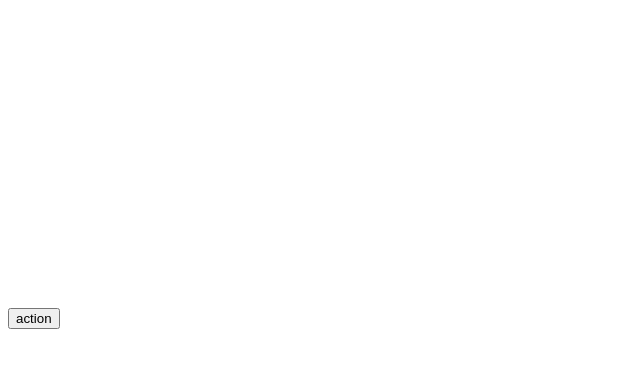
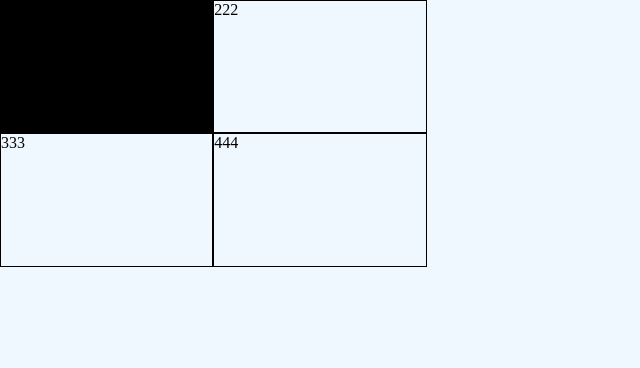
Before and after one commit to yuicchicode/webDev, a plain HTML site: page grids/grid-1/index.html in a window 1280 px wide. Shown: the whole page, without its empty margins (0-640 px from the left). Drawn offline with Linux system fonts and the light colour scheme.

Commit message:
grid animation training

```diff
--- a/grids/grid-1/index.html
+++ b/grids/grid-1/index.html
@@ -9,7 +9,12 @@
 <body>
 
     <div class="container">
-        <div class="div1 divcolor" id="div1"></div>
+        <div class="div1 divcolor" id="div1">
+            <div class="son1d1">111</div>
+            <div class="son2d1">222</div>
+            <div class="son3d1">333</div>
+            <div class="son4d1">444</div>
+        </div>
         <div class="div2 divcolor" id="div2"></div>
         <div class="div3 divcolor" id="div3"></div>
         <div class="div4 divcolor" id="div4"></div>
@@ -20,8 +25,6 @@
         <div class="div9 divcolor" id="div9"></div>
     </div>
 
-    <button class="btn" id="btn">action</button>
-
 
     <script src="script.js"></script>
 </body>
--- a/grids/grid-1/styles.css
+++ b/grids/grid-1/styles.css
@@ -1,3 +1,9 @@
+body, html{
+    height: 100%;
+    margin: 0;
+}
+
+
 
 .container {
     display: grid;
@@ -5,49 +11,114 @@
     grid-template-rows: repeat(3, 1fr);
     grid-column-gap: 0px;
     grid-row-gap: 0px;
+    height: 100%;
+    width: 100%;
 }
 
+/* First Animation */
 .div1 {
     grid-area: 1 / 1 / 2 / 2;
-    height: 100px;
+    height: 100%;
+    background-color: aliceblue;
+    margin: 0;
+    display: grid;
+    grid-template-columns: repeat(2, 1fr);
+    grid-template-rows: repeat(2, 1fr);
+    grid-column-gap: 0px;
+    grid-row-gap: 0px;
 }
 
+.son1d1 {
+    grid-area: 1 / 1 / 2 /2;
+    border: 1px solid black;
+    background-color: black;
+    animation: breathe 2s infinite;
+}
+
+.son1d1:hover{
+    animation: breath 2s forwards;
+}
+
+@keyframes breathe {
+    0% { transform: scale(1); }
+    50% { transform: scale(1.1); }
+    100% { transform: scale(1); }
+  }
+
+  @keyframes breatheHover {
+    0% { transform: scale(1); }
+    100% { transform: scale(1.1); }
+  }
+
+.son2d1 {
+    grid-area: 1 / 2 / 2 /3;
+    border: 1px solid black;
+}
+
+
+.son3d1 {
+    grid-area: 2 / 1 / 3 /2;
+    border: 1px solid black;
+}
+
+.son4d1 {
+    grid-area: 2 / 2 / 3 /3;
+    border: 1px solid black;
+}
+
+
+/* Second Animation */
 .div2 {
     grid-area: 1 / 2 / 2 / 3;
-    height: 100px;
+    height: 100%;
+    background-color: aliceblue;
 }
 
+/* Third Animation */
 .div3 {
     grid-area: 1 / 3 / 2 / 4;
-    height: 100px;
+    height: 100%;
+    background-color: aliceblue;
 }
 
+/* Fourth Animation */
 .div4 {
     grid-area: 2 / 1 / 3 / 2;
-    height: 100px;
+    height: 100%;
+    background-color: aliceblue;
 }
 
+/* Fifth Animation */
 .div5 {
     grid-area: 2 / 2 / 3 / 3;
-    height: 100px;
+    height: 100%;
+    background-color: aliceblue;
 }
 
+/* sixth Animation */
 .div6 {
     grid-area: 2 / 3 / 3 / 4;
-    height: 100px;
+    height: 100%;
+    background-color: aliceblue;
 }
 
+/* Seventh Animation */
 .div7 {
     grid-area: 3 / 1 / 4 / 2;
-    height: 100px;
+    height: 100%;
+    background-color: aliceblue;
 }
 
+/* eighth Animation */
 .div8 {
     grid-area: 3 / 2 / 4 / 3;
-    height: 100px;
+    height: 100%;
+    background-color: aliceblue;
 }
 
+/* Ninth Animation */
 .div9 {
     grid-area: 3 / 3 / 4 / 4;
-    height: 100px;
+    height: 100%;
+    background-color: aliceblue;
 }
```
Also changed, not shown: grids/grid-1/script.js (line endings or trailing spaces).
